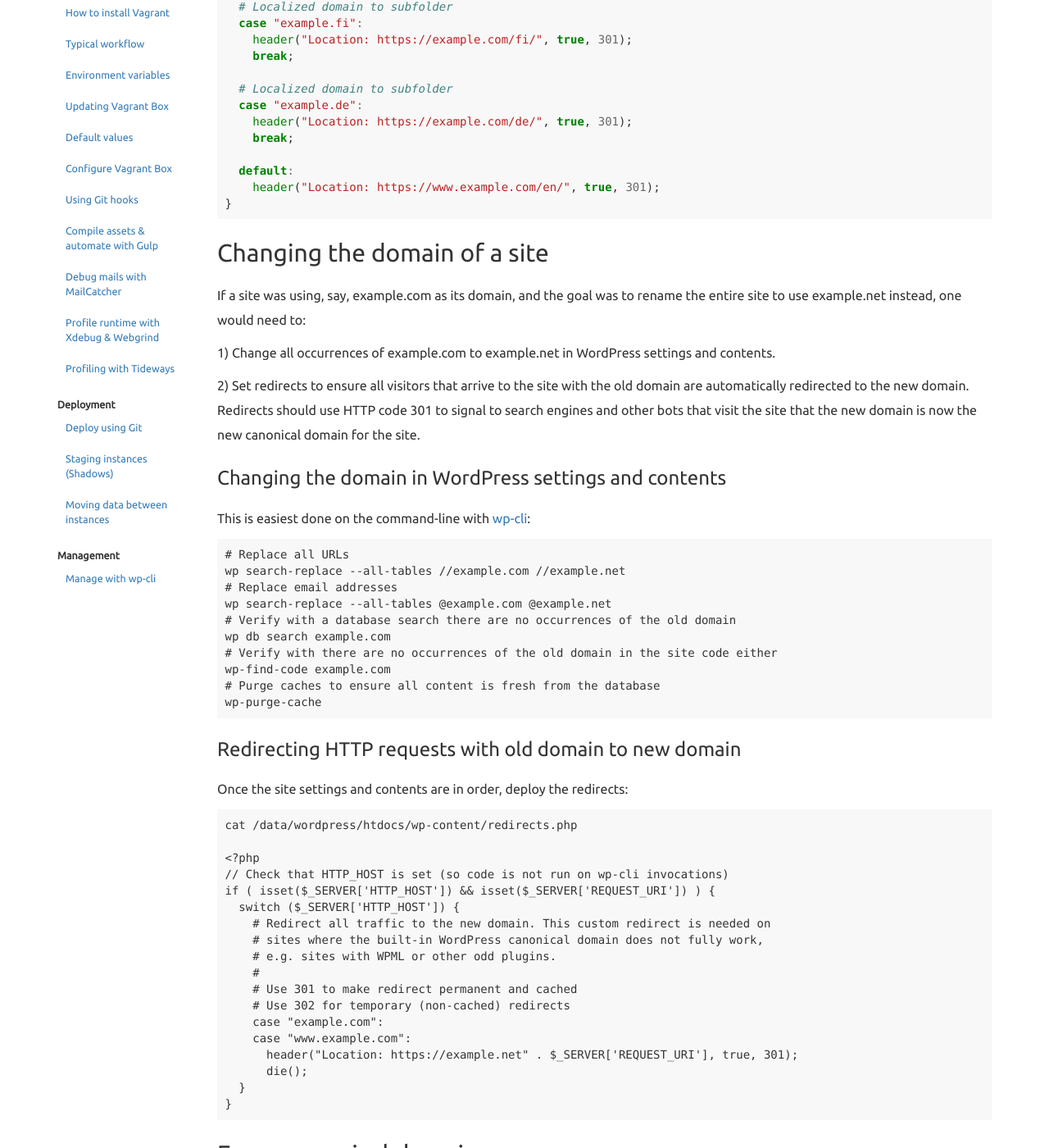
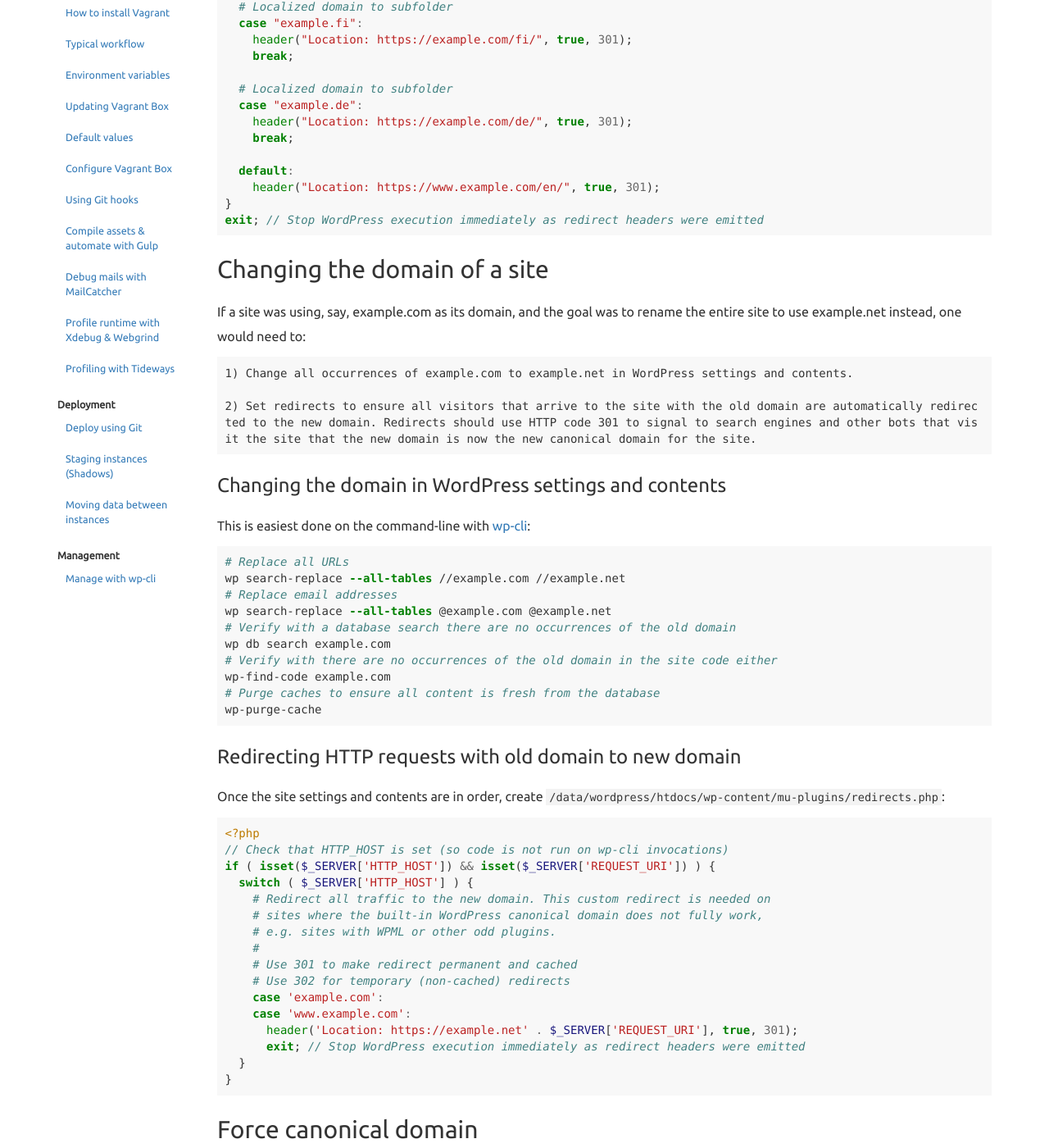
Before and after one commit to Seravo/docs, a Jekyll site: the page built from _posts/2019-04-08-redirect.md, in a window 1280 px wide and 1400 px high, scrolled down 1032 px. Shown: the whole window at 82% size. Built offline with Jekyll 4.4.1, drawn with Linux system fonts in a browser that asks for light colours; nearby versions of some CDN libraries; some of the changed text lies outside the part shown.

Commit message:
Fix Markdown formatting of previous commit
Also use 'exit;' instead of 'die();' as PHP.net recommends.

````diff
--- a/_posts/2019-04-08-redirect.md
+++ b/_posts/2019-04-08-redirect.md
@@ -16,7 +16,7 @@ In PHP code you can express whatever redirection logic you want without being co
 // Redirect any requests for www.example.fi or example.fi to example.com/fi/
 if ( isset($_SERVER['HTTP_HOST']) && strpos($_SERVER['HTTP_HOST'], 'esimerkki.fi') !== false ) {
   header("Location: https://example.com/fi/", true, 301);
-  die();
+  exit; // Stop WordPress execution immediately as redirect headers were emitted
 }
 ```
 
@@ -52,21 +52,22 @@ switch ($_SERVER['HTTP_HOST']) {
   default:
     header("Location: https://www.example.com/en/", true, 301);
 }
+exit; // Stop WordPress execution immediately as redirect headers were emitted
 ```
 
 ## Changing the domain of a site
 
 If a site was using, say, example.com as its domain, and the goal was to rename the entire site to use example.net instead, one would need to:
 
-1) Change all occurrences of example.com to example.net in WordPress settings and contents.
+    1) Change all occurrences of example.com to example.net in WordPress settings and contents.
 
-2) Set redirects to ensure all visitors that arrive to the site with the old domain are automatically redirected to the new domain. Redirects should use HTTP code 301 to signal to search engines and other bots that visit the site that the new domain is now the new canonical domain for the site.
+    2) Set redirects to ensure all visitors that arrive to the site with the old domain are automatically redirected to the new domain. Redirects should use HTTP code 301 to signal to search engines and other bots that visit the site that the new domain is now the new canonical domain for the site.
 
 ### Changing the domain in WordPress settings and contents
 
 This is easiest done on the command-line with [wp-cli](https://developer.wordpress.org/cli/commands/search-replace/):
 
-```
+```bash
 # Replace all URLs
 wp search-replace --all-tables //example.com //example.net
 # Replace email addresses
@@ -81,25 +82,23 @@ wp-purge-cache
 
 ### Redirecting HTTP requests with old domain to new domain
 
-Once the site settings and contents are in order, deploy the redirects:
+Once the site settings and contents are in order, create `/data/wordpress/htdocs/wp-content/mu-plugins/redirects.php`:
 
-```
-cat /data/wordpress/htdocs/wp-content/redirects.php
-
+```php
 <?php
 // Check that HTTP_HOST is set (so code is not run on wp-cli invocations)
 if ( isset($_SERVER['HTTP_HOST']) && isset($_SERVER['REQUEST_URI']) ) {
-  switch ($_SERVER['HTTP_HOST']) {
+  switch ( $_SERVER['HTTP_HOST'] ) {
     # Redirect all traffic to the new domain. This custom redirect is needed on
     # sites where the built-in WordPress canonical domain does not fully work,
     # e.g. sites with WPML or other odd plugins.
     #
     # Use 301 to make redirect permanent and cached
     # Use 302 for temporary (non-cached) redirects
-    case "example.com":
-    case "www.example.com":
-      header("Location: https://example.net" . $_SERVER['REQUEST_URI'], true, 301);
-      die();
+    case 'example.com':
+    case 'www.example.com':
+      header('Location: https://example.net' . $_SERVER['REQUEST_URI'], true, 301);
+      exit; // Stop WordPress execution immediately as redirect headers were emitted
   }
 }
 ```
@@ -117,7 +116,7 @@ However, certain plugins (e.g. WPML) that mess up the WordPress Rewrite API sett
 // Redirect any requests for www.example.com to example.com (non-www)
 if ( isset($_SERVER['HTTP_HOST']) && isset($_SERVER['REQUEST_URI']) && $_SERVER['HTTP_HOST'] == 'www.example.com' ) {
   header("Location: https://example.com/" . $_SERVER['REQUEST_URI'], true, 301);
-  die();
+  exit; // Stop WordPress execution immediately as redirect headers were emitted
 }
 ```
 
````
